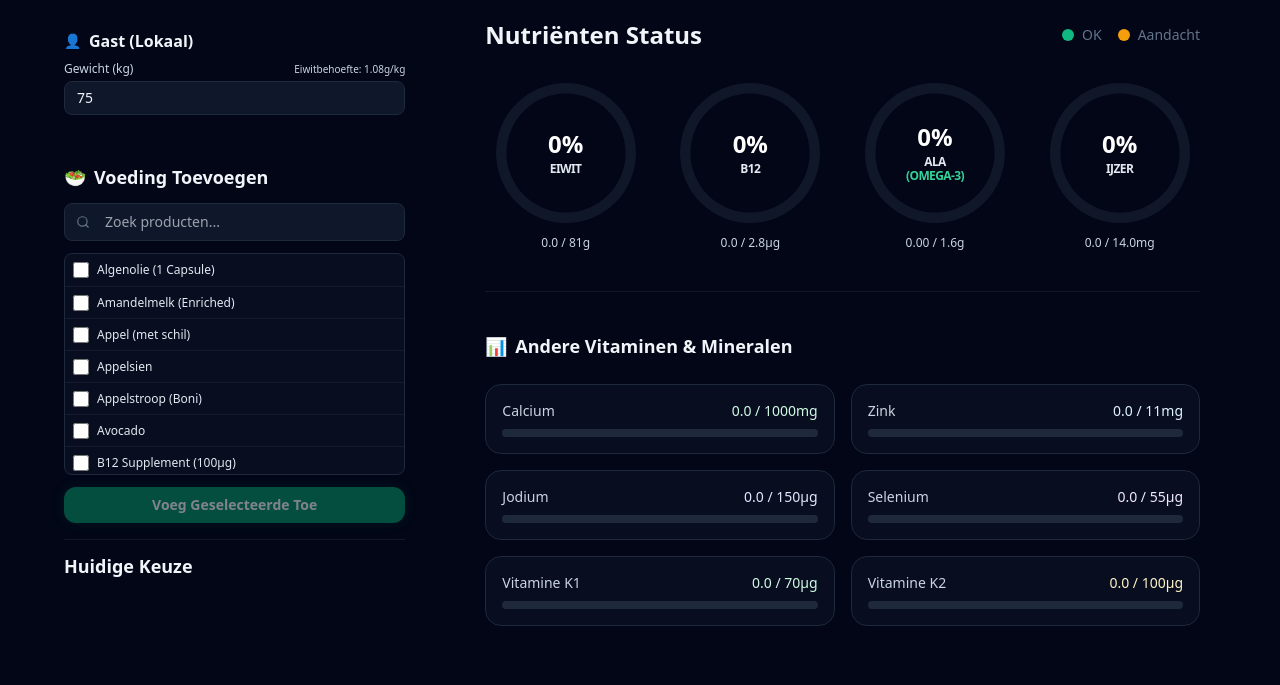
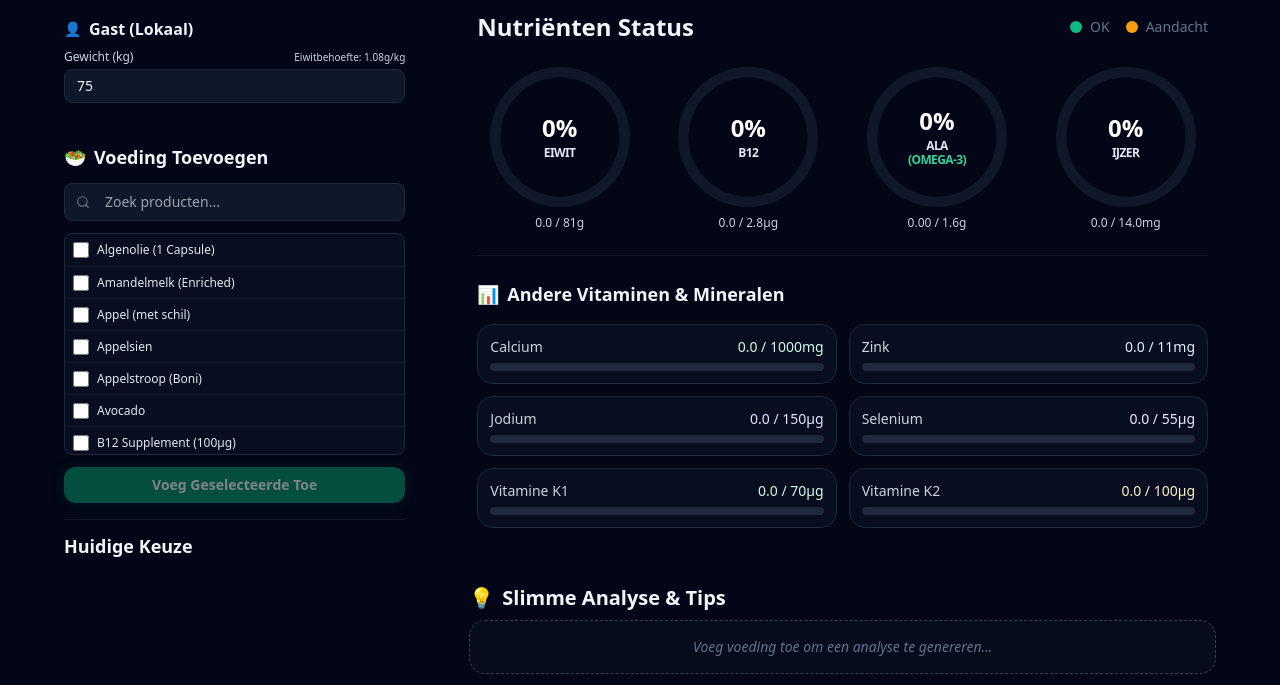
Before and after one commit to KarelTestSpecial/vegan-diet, a website built with Vite: page index.html in a window 1280 px wide. Shown: the part 115-800 px from the top of the page. Built offline with nearby package versions, Linux system fonts and the light colour scheme; some packages are replaced by stand-ins of ours; no server answers.

Commit message:
style: reduce vertical spacing in dashboard and sidebar

```diff
--- a/index.html
+++ b/index.html
@@ -89,9 +89,9 @@
     <div class="grid grid-cols-1 lg:grid-cols-12 gap-8">
 
       <!-- Left Column: Input -->
-      <aside class="lg:col-span-4 space-y-4">
-        <header class="mb-4 text-left">
-          <div class="flex items-center justify-between mb-2">
+      <aside class="lg:col-span-4 space-y-2">
+        <header class="mb-2 text-left">
+          <div class="flex items-center justify-between mb-1">
             <div class="flex items-center gap-3">
               <div class="inline-flex items-center justify-center p-2 bg-emerald-500/10 rounded-xl ring-1 ring-emerald-500/30">
                 <span class="text-2xl">🔬</span>
@@ -186,10 +186,10 @@
         </div>
 
         <!-- DASHBOARD VIEW -->
-        <div id="dashboard-view" class="space-y-6 animate-fadeIn">
+        <div id="dashboard-view" class="space-y-4 animate-fadeIn">
           <!-- Nutrient Dashboard -->
-          <section class="glass-card p-8 rounded-3xl">
-            <div class="flex flex-col sm:flex-row justify-between items-start sm:items-center mb-8 gap-4">
+          <section class="glass-card p-6 rounded-3xl">
+            <div class="flex flex-col sm:flex-row justify-between items-start sm:items-center mb-6 gap-4">
             <h2 class="text-2xl font-bold">Nutriënten Status</h2>
             <div class="flex gap-4">
               <div class="flex items-center text-sm text-slate-500">
@@ -204,7 +204,7 @@
           <div class="grid grid-cols-2 sm:grid-cols-3 md:grid-cols-4 gap-6">
             <!-- Circular indicators for key nutrients -->
             <div class="nutrient-stat" data-nutrient="protein">
-              <div class="relative w-full max-w-[140px] mx-auto aspect-square mb-3">
+              <div class="relative w-full max-w-[140px] mx-auto aspect-square mb-2">
                 <canvas id="protein-chart"></canvas>
                 <div class="absolute inset-0 flex flex-col items-center justify-center">
                   <span class="text-xl sm:text-2xl font-bold text-white" id="protein-percent">0%</span>
@@ -215,7 +215,7 @@
             </div>
 
             <div class="nutrient-stat" data-nutrient="b12">
-              <div class="relative w-full max-w-[140px] mx-auto aspect-square mb-3">
+              <div class="relative w-full max-w-[140px] mx-auto aspect-square mb-2">
                 <canvas id="b12-chart"></canvas>
                 <div class="absolute inset-0 flex flex-col items-center justify-center">
                   <span class="text-xl sm:text-2xl font-bold text-white" id="b12-percent">0%</span>
@@ -226,7 +226,7 @@
             </div>
 
             <div class="nutrient-stat" data-nutrient="ala">
-              <div class="relative w-full max-w-[140px] mx-auto aspect-square mb-3">
+              <div class="relative w-full max-w-[140px] mx-auto aspect-square mb-2">
                 <canvas id="ala-chart"></canvas>
                 <div class="absolute inset-0 flex flex-col items-center justify-center">
                   <span class="text-xl sm:text-2xl font-bold text-white" id="ala-percent">0%</span>
@@ -237,7 +237,7 @@
             </div>
 
             <div class="nutrient-stat" data-nutrient="iron">
-              <div class="relative w-full max-w-[140px] mx-auto aspect-square mb-3">
+              <div class="relative w-full max-w-[140px] mx-auto aspect-square mb-2">
                 <canvas id="iron-chart"></canvas>
                 <div class="absolute inset-0 flex flex-col items-center justify-center">
                   <span class="text-xl sm:text-2xl font-bold text-white" id="iron-percent">0%</span>
@@ -248,11 +248,11 @@
             </div>
           </div>
 
-          <div class="mt-10 pt-10 border-t border-slate-800/50">
-            <h3 class="text-lg font-bold mb-6 flex items-center"><span class="mr-2">📊</span> Andere Vitaminen & Mineralen</h3>
-            <div class="grid grid-cols-1 sm:grid-cols-2 gap-4">
-              <div class="p-4 bg-slate-900/50 rounded-2xl border border-slate-800">
-                <div class="flex justify-between text-sm mb-2">
+          <div class="mt-6 pt-6 border-t border-slate-800/50">
+            <h3 class="text-lg font-bold mb-4 flex items-center"><span class="mr-2">📊</span> Andere Vitaminen & Mineralen</h3>
+            <div class="grid grid-cols-1 sm:grid-cols-2 gap-3">
+              <div class="p-3 bg-slate-900/50 rounded-2xl border border-slate-800">
+                <div class="flex justify-between text-sm mb-1.5">
                   <span class="text-slate-300 font-medium">Calcium</span>
                   <span class="font-medium text-emerald-100" id="calcium-summary">0 / 1000mg</span>
                 </div>
@@ -260,8 +260,8 @@
                   <div id="calcium-bar" class="h-full bg-emerald-500 transition-all duration-500" style="width: 0%"></div>
                 </div>
               </div>
-              <div class="p-4 bg-slate-900/50 rounded-2xl border border-slate-800">
-                <div class="flex justify-between text-sm mb-2">
+              <div class="p-3 bg-slate-900/50 rounded-2xl border border-slate-800">
+                <div class="flex justify-between text-sm mb-1.5">
                   <span class="text-slate-300 font-medium">Zink</span>
                   <span class="font-medium text-sky-100" id="zinc-summary">0 / 11mg</span>
                 </div>
@@ -269,8 +269,8 @@
                   <div id="zinc-bar" class="h-full bg-sky-500 transition-all duration-500" style="width: 0%"></div>
                 </div>
               </div>
-              <div class="p-4 bg-slate-900/50 rounded-2xl border border-slate-800">
-                <div class="flex justify-between text-sm mb-2">
+              <div class="p-3 bg-slate-900/50 rounded-2xl border border-slate-800">
+                <div class="flex justify-between text-sm mb-1.5">
                   <span class="text-slate-300 font-medium">Jodium</span>
                   <span class="font-medium text-indigo-100" id="iodine-summary">0 / 150μg</span>
                 </div>
@@ -278,8 +278,8 @@
                   <div id="iodine-bar" class="h-full bg-indigo-500 transition-all duration-500" style="width: 0%"></div>
                 </div>
               </div>
-              <div class="p-4 bg-slate-900/50 rounded-2xl border border-slate-800">
-                <div class="flex justify-between text-sm mb-2">
+              <div class="p-3 bg-slate-900/50 rounded-2xl border border-slate-800">
+                <div class="flex justify-between text-sm mb-1.5">
                   <span class="text-slate-300 font-medium">Selenium</span>
                   <span class="font-medium text-purple-100" id="selenium-summary">0 / 55μg</span>
                 </div>
@@ -287,8 +287,8 @@
                   <div id="selenium-bar" class="h-full bg-purple-500 transition-all duration-500" style="width: 0%"></div>
                 </div>
               </div>
-              <div class="p-4 bg-slate-900/50 rounded-2xl border border-slate-800">
-                <div class="flex justify-between text-sm mb-2">
+              <div class="p-3 bg-slate-900/50 rounded-2xl border border-slate-800">
+                <div class="flex justify-between text-sm mb-1.5">
                   <span class="text-slate-300 font-medium">Vitamine K1</span>
                   <span class="font-medium text-emerald-100" id="k1-summary">0 / 70μg</span>
                 </div>
@@ -296,8 +296,8 @@
                   <div id="k1-bar" class="h-full bg-emerald-600 transition-all duration-500" style="width: 0%"></div>
                 </div>
               </div>
-              <div class="p-4 bg-slate-900/50 rounded-2xl border border-slate-800">
-                <div class="flex justify-between text-sm mb-2">
+              <div class="p-3 bg-slate-900/50 rounded-2xl border border-slate-800">
+                <div class="flex justify-between text-sm mb-1.5">
                   <span class="text-slate-300 font-medium">Vitamine K2</span>
                   <span class="font-medium text-amber-100" id="k2-summary">0 / 100μg</span>
                 </div>
@@ -310,11 +310,11 @@
         </section>
 
         <!-- Insights & Tips -->
-        <section class="glass-card p-5 rounded-3xl" id="insights-panel">
-          <h2 class="text-xl font-bold mb-3 flex items-center">
+        <section class="glass-card p-4 rounded-3xl" id="insights-panel">
+          <h2 class="text-xl font-bold mb-2 flex items-center">
             <span class="mr-2">💡</span> Slimme Analyse & Tips
           </h2>
-          <div id="insights-container" class="grid grid-cols-1 sm:grid-cols-2 gap-3">
+          <div id="insights-container" class="grid grid-cols-1 sm:grid-cols-2 gap-2">
             <div class="col-span-full p-4 bg-slate-900/40 rounded-2xl border border-dashed border-slate-700 text-center text-slate-500 italic text-sm">
               Voeg voeding toe om een analyse te genereren...
             </div>
```
Also changed, not shown: 1 other file.
